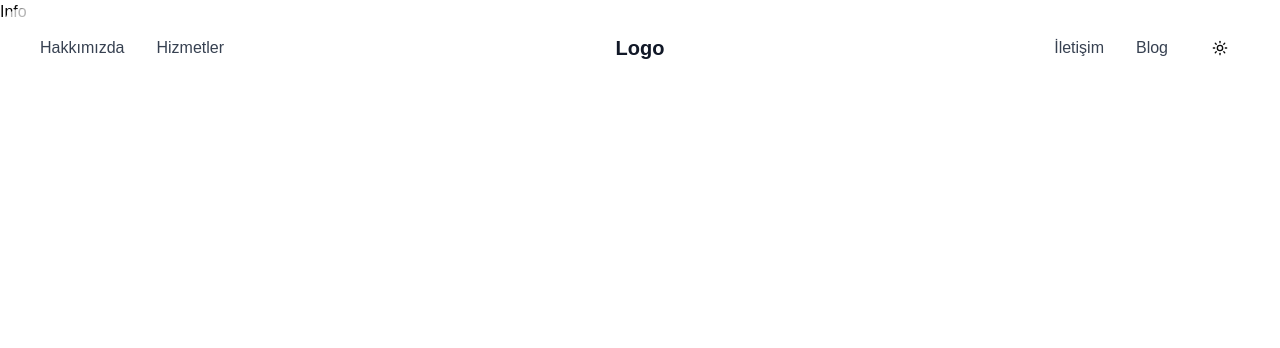
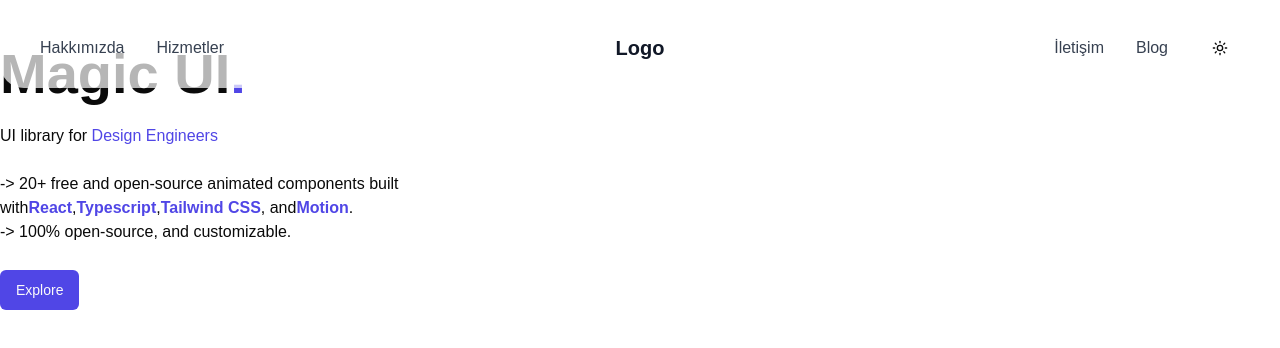
Before and after one commit to Canzz0/Presentation-Website-with-NextJs, a Next.js app: page /info in a window 1280 px wide. Shown: the top 348 px of the page. Built offline with nearby package versions, Linux system fonts and the light colour scheme.

Commit message:
Add FirstText component to Info page

```diff
--- /dev/null
+++ b/app/info/components/first-text.tsx
@@ -0,0 +1,40 @@
+import { BoxReveal } from "@/components/magicui/box-reveal";
+import { Button } from "@/components/ui/button";
+
+export function FirstText() {
+   return (
+      <div className="size-full max-w-lg items-center justify-center overflow-hidden pt-8">
+         <BoxReveal boxColor={"#5046e6"} duration={0.5}>
+            <p className="text-[3.5rem] font-semibold">
+               Magic UI<span className="text-[#5046e6]">.</span>
+            </p>
+         </BoxReveal>
+
+         <BoxReveal boxColor={"#5046e6"} duration={0.5}>
+            <h2 className="mt-[.5rem] text-[1rem]">
+               UI library for{" "}
+               <span className="text-[#5046e6]">Design Engineers</span>
+            </h2>
+         </BoxReveal>
+
+         <BoxReveal boxColor={"#5046e6"} duration={0.5}>
+            <div className="mt-6">
+               <p>
+                  -&gt; 20+ free and open-source animated components built with
+                  <span className="font-semibold text-[#5046e6]">React</span>,
+                  <span className="font-semibold text-[#5046e6]">Typescript</span>,
+                  <span className="font-semibold text-[#5046e6]">Tailwind CSS</span>,
+                  and
+                  <span className="font-semibold text-[#5046e6]">Motion</span>
+                  . <br />
+                  -&gt; 100% open-source, and customizable. <br />
+               </p>
+            </div>
+         </BoxReveal>
+
+         <BoxReveal boxColor={"#5046e6"} duration={0.5}>
+            <Button className="mt-[1.6rem] bg-[#5046e6]">Explore</Button>
+         </BoxReveal>
+      </div>
+   );
+}
--- a/app/info/page.tsx
+++ b/app/info/page.tsx
@@ -1,7 +1,9 @@
+import { FirstText } from "./components/first-text";
+
 function Info() {
   return (
-    <div>
-      <h1>Info</h1>
+    <div className="relative">
+      <FirstText />
     </div>
   );
 }
--- /dev/null
+++ b/components/magicui/box-reveal.tsx
@@ -0,0 +1,69 @@
+"use client";
+
+import { motion, useAnimation, useInView } from "motion/react";
+import { useEffect, useRef } from "react";
+
+interface BoxRevealProps {
+  children: JSX.Element;
+  width?: "fit-content" | "100%";
+  boxColor?: string;
+  duration?: number;
+}
+
+export const BoxReveal = ({
+  children,
+  width = "fit-content",
+  boxColor = "#5046e6",
+  duration,
+}: BoxRevealProps) => {
+  const mainControls = useAnimation();
+  const slideControls = useAnimation();
+
+  const ref = useRef(null);
+  const isInView = useInView(ref, { once: true });
+
+  useEffect(() => {
+    if (isInView) {
+      slideControls.start("visible");
+      mainControls.start("visible");
+    } else {
+      slideControls.start("hidden");
+      mainControls.start("hidden");
+    }
+  }, [isInView, mainControls, slideControls]);
+
+  return (
+    <div ref={ref} style={{ position: "relative", width, overflow: "hidden" }}>
+      <motion.div
+        variants={{
+          hidden: { opacity: 0, y: 75 },
+          visible: { opacity: 1, y: 0 },
+        }}
+        initial="hidden"
+        animate={mainControls}
+        transition={{ duration: duration ? duration : 0.5, delay: 0.25 }}
+      >
+        {children}
+      </motion.div>
+
+      <motion.div
+        variants={{
+          hidden: { left: 0 },
+          visible: { left: "100%" },
+        }}
+        initial="hidden"
+        animate={slideControls}
+        transition={{ duration: duration ? duration : 0.5, ease: "easeIn" }}
+        style={{
+          position: "absolute",
+          top: 4,
+          bottom: 4,
+          left: 0,
+          right: 0,
+          zIndex: 20,
+          background: boxColor,
+        }}
+      />
+    </div>
+  );
+};
```
Also changed, not shown: 1 other file (tests, documents, lock files or other folders).
